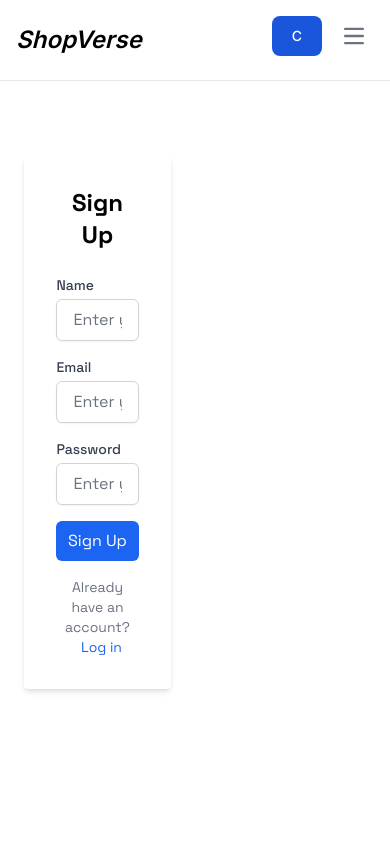
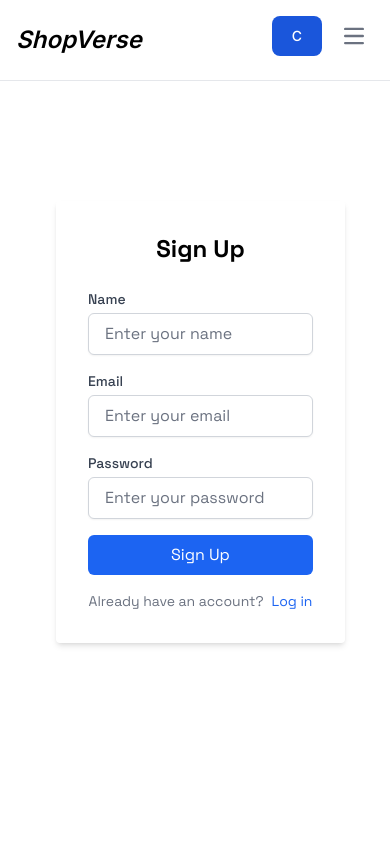
Before and after one commit to patrickiyiakimo/shopverse, a Next.js app: page /contact in a window 390 px wide. Shown: the top 844 px of the page. Built offline with nearby package versions, Linux system fonts and the light colour scheme; a web font is replaced by a local one.

Commit message:
made the signup form responsive

```diff
--- a/app/contact/page.tsx
+++ b/app/contact/page.tsx
@@ -5,7 +5,7 @@ export default function page() {
     <div className="min-h-screen font-mont">
       <div className="flex h-screen">
         {/* Left Side: Image */}
-        <div className="w-1/2 hidden md:block">
+        <div className="hidden w-1/2 md:block">
           <img
             src="https://flowbite.s3.amazonaws.com/docs/gallery/masonry/image.jpg"
             alt="Signup"
@@ -14,8 +14,8 @@ export default function page() {
         </div>
 
         {/* Right Side: Form */}
-        <div className="flex w-1/2 items-center justify-center">
-          <form className="w-3/4 max-w-md rounded p-8 shadow-md">
+        <div className=" flex items-center justify-center md:flex md:w-1/2">
+          <form className="ml-14 md:ml-0 md:w-3/4 max-w-md rounded p-8 shadow-md">
             <h2 className="mb-6 text-center text-2xl font-bold">Sign Up</h2>
             <div className="mb-4">
               <label
@@ -67,7 +67,7 @@ export default function page() {
             </button>
             <p className="mt-4 text-center text-sm text-gray-500 dark:text-white">
               Already have an account?
-              <a href="#" className="text-blue-600 pl-2">
+              <a href="#" className="pl-2 text-blue-600">
                 Log in
               </a>
             </p>
```
